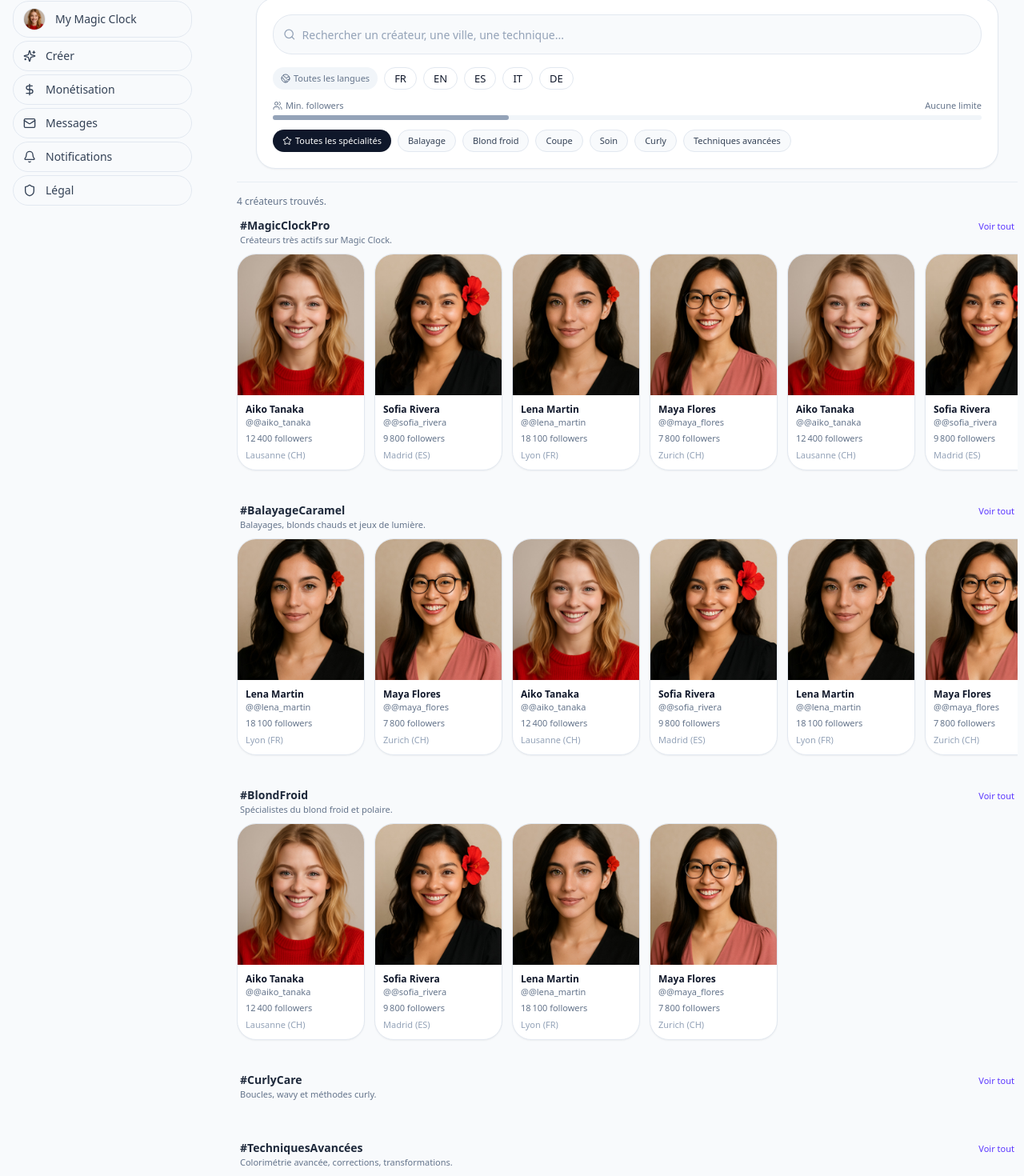
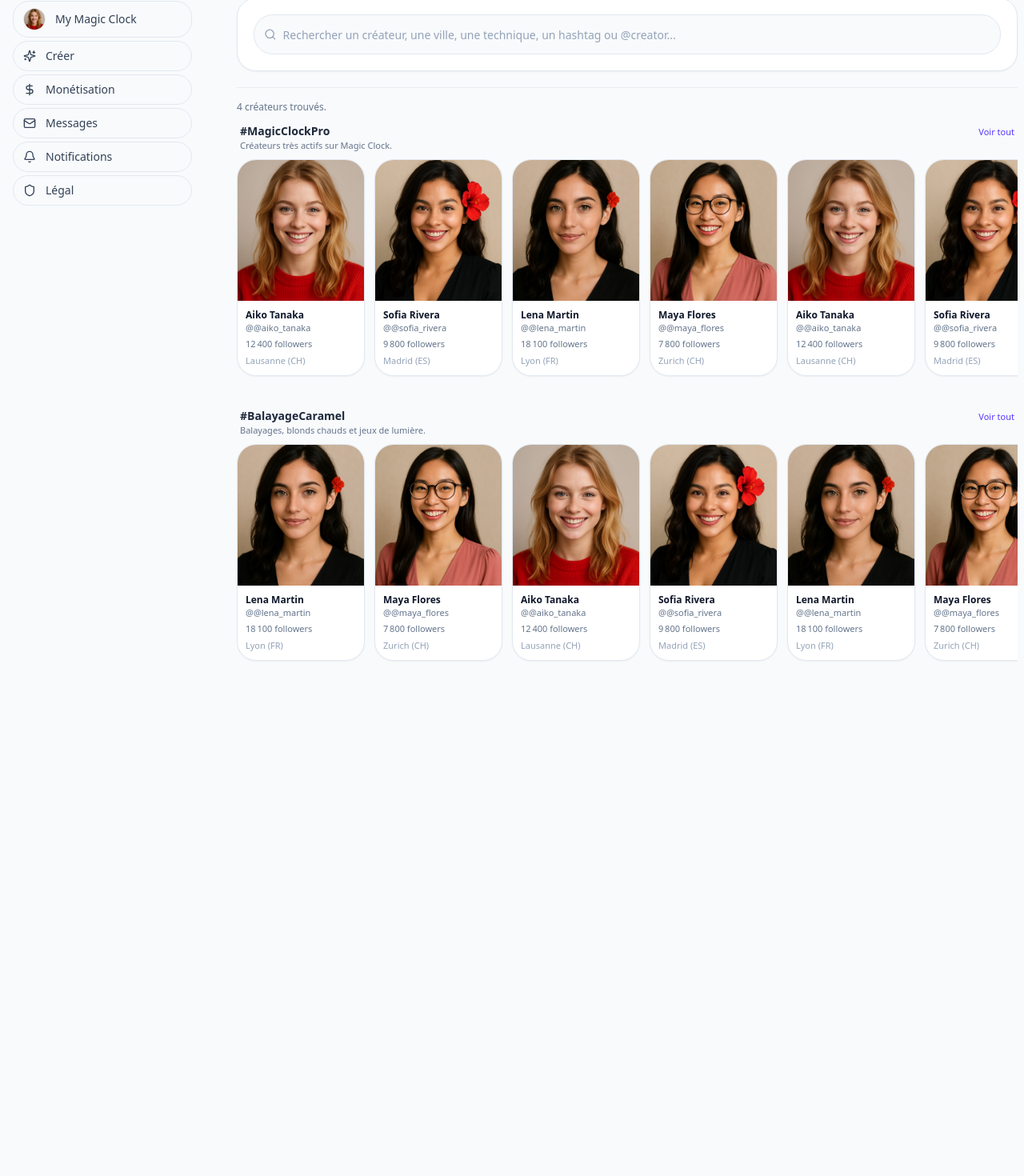
Before and after one commit to welcome-magic-clock/magic-clock-web-mvp, a Next.js app: page /meet in a window 1280 px wide. Shown: the part 131-1601 px from the top of the page at 80% size. After the commit the page ends 1093 px from the top, so only its background shows below. Built offline with nearby package versions, Linux system fonts and the light colour scheme.

Commit message:
Update page.tsx

```diff
--- a/app/meet/page.tsx
+++ b/app/meet/page.tsx
@@ -1,9 +1,10 @@
-import { Search, Globe2, Users, Star } from "lucide-react";
+import { Search } from "lucide-react";
 import { CREATORS } from "@/features/meet/creators";
 
 const REPEAT_COUNT = 6; // on répète la liste pour remplir plusieurs lignes
 const CARDS_PER_ROW = 10;
 
+// On ne garde que 2 lignes : MagicClockPro + BalayageCaramel
 const TRENDING_ROWS = [
   {
     id: "magic-pro",
@@ -14,21 +15,6 @@ const TRENDING_ROWS = [
     id: "balayage",
     label: "#BalayageCaramel",
     description: "Balayages, blonds chauds et jeux de lumière.",
-  },
-  {
-    id: "blond-froid",
-    label: "#BlondFroid",
-    description: "Spécialistes du blond froid et polaire.",
-  },
-  {
-    id: "curly-care",
-    label: "#CurlyCare",
-    description: "Boucles, wavy et méthodes curly.",
-  },
-  {
-    id: "advanced",
-    label: "#TechniquesAvancées",
-    description: "Colorimétrie avancée, corrections, transformations.",
   },
 ];
 
@@ -81,9 +67,9 @@ export default function MeetPage() {
   ).flat();
 
   return (
-    <main className="mx-auto max-w-5xl px-4 pb-24 pt-4 sm:px-6 sm:pt-8 sm:pb-28 overflow-x-hidden">
-      {/* HEADER + FILTRES STICKY */}
-      <div className="sticky top-0 z-20 mb-4 border-b border-slate-200/70 bg-slate-50/95 px-4 pb-4 pt-1 backdrop-blur sm:px-6">
+    <main className="mx-auto max-w-5xl px-4 pb-24 pt-4 sm:px-6 sm:pt-8 sm:pb-28">
+      {/* HEADER + BARRE DE RECHERCHE STICKY (sans filtres) */}
+      <div className="sticky top-0 z-20 mb-4 border-b border-slate-200/70 bg-slate-50/95 pb-4 pt-1 backdrop-blur sm:pb-5">
         {/* Header texte */}
         <header className="mb-3 space-y-2 sm:mb-4">
           <h1 className="text-xl font-semibold sm:text-2xl">Meet me</h1>
@@ -94,72 +80,16 @@ export default function MeetPage() {
           </p>
         </header>
 
-        {/* Bloc recherche + filtres (statique pour le MVP) */}
+        {/* Bloc recherche uniquement */}
         <section className="rounded-3xl border border-slate-200 bg-white p-4 shadow-sm sm:p-5">
-          {/* Barre de recherche */}
           <div className="flex items-center gap-2 rounded-2xl border border-slate-200 bg-slate-50 px-3 py-2 text-sm text-slate-500">
             <Search className="h-4 w-4 text-slate-400" />
             <input
               type="text"
-              placeholder="Rechercher un créateur, une ville, une technique..."
+              placeholder="Rechercher un créateur, une ville, une technique, un hashtag ou @creator..."
               className="h-8 w-full bg-transparent text-xs outline-none placeholder:text-slate-400 sm:text-sm"
               disabled
             />
-          </div>
-
-          <div className="mt-3 grid gap-3 text-xs sm:mt-4 sm:text-[13px]">
-            {/* Langues */}
-            <div className="flex flex-wrap items-center gap-2">
-              <span className="inline-flex h-7 items-center rounded-full bg-slate-100 px-2.5 text-[11px] text-slate-500">
-                <Globe2 className="mr-1 h-3 w-3" />
-                Toutes les langues
-              </span>
-              {["FR", "EN", "ES", "IT", "DE"].map((code) => (
-                <span
-                  key={code}
-                  className="inline-flex h-7 items-center rounded-full border border-slate-200 px-3"
-                >
-                  {code}
-                </span>
-              ))}
-            </div>
-
-            {/* Followers (placeholder slider) */}
-            <div className="flex flex-col gap-1">
-              <div className="flex items-center justify-between text-[11px] text-slate-500">
-                <span className="inline-flex items-center gap-1">
-                  <Users className="h-3 w-3" />
-                  Min. followers
-                </span>
-                <span>Aucune limite</span>
-              </div>
-              <div className="h-1.5 rounded-full bg-slate-100">
-                <div className="h-full w-1/3 rounded-full bg-slate-400" />
-              </div>
-            </div>
-
-            {/* Spécialités */}
-            <div className="flex flex-wrap items-center gap-2">
-              <span className="inline-flex h-7 items-center rounded-full bg-slate-900 px-3 text-[11px] font-medium text-white">
-                <Star className="mr-1 h-3 w-3" />
-                Toutes les spécialités
-              </span>
-              {[
-                "Balayage",
-                "Blond froid",
-                "Coupe",
-                "Soin",
-                "Curly",
-                "Techniques avancées",
-              ].map((label) => (
-                <span
-                  key={label}
-                  className="inline-flex h-7 items-center rounded-full border border-slate-200 bg-slate-50 px-3 text-[11px] text-slate-700"
-                >
-                  {label}
-                </span>
-              ))}
-            </div>
           </div>
         </section>
       </div>
@@ -169,7 +99,7 @@ export default function MeetPage() {
         {baseCreators.length} créateurs trouvés.
       </p>
 
-      {/* LIGNES TYPE TIKTOK DISCOVER */}
+      {/* LIGNES TYPE TIKTOK DISCOVER (seulement 2 groupes) */}
       <section className="space-y-6 sm:space-y-8">
         {TRENDING_ROWS.map((row, rowIndex) => {
           const start = rowIndex * CARDS_PER_ROW;
@@ -197,7 +127,7 @@ export default function MeetPage() {
                 </button>
               </div>
 
-              {/* CONTAINER sans marges négatives */}
+              {/* CONTAINER sans marges négatives, scroll horizontal local */}
               <div className="flex gap-3 overflow-x-auto pb-1 sm:pb-2">
                 {rowCreators.map((creator: any) => (
                   <MiniCreatorCard
```
